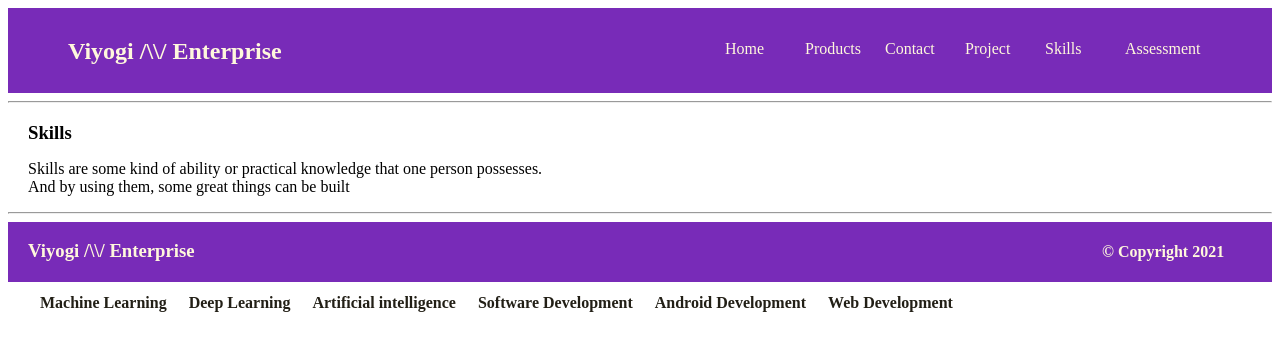
After one commit to LALalitViyogi/Web-Dev-Work, a Flask app: page /skills in a window 1280 px wide. The commit adds this page. Shown: the top 351 px of the page. Run offline with Flask 2, Linux system fonts and the light colour scheme.

Commit message:
Connected all headers links

```diff
--- a/Viyogi_Enterprise/main.py
+++ b/Viyogi_Enterprise/main.py
@@ -25,5 +25,13 @@ def products():
 def projects():
     return render_template('project.html')
 
+@app.route('/skills')
+def skill():
+    return render_template('skills.html')
+
+@app.route('/assessments')
+def assess():
+    return render_template('assessments.html')
+
 if "__name__"=="__main__":
     app.run(debug=True)
--- /dev/null
+++ b/Viyogi_Enterprise/templates/assessments.html
@@ -0,0 +1,4 @@
+{% extends "index.html" %}
+{% block contents %}
+<p>this is working page</p>
+{% endblock %}
--- a/Viyogi_Enterprise/templates/index.html
+++ b/Viyogi_Enterprise/templates/index.html
@@ -14,8 +14,8 @@
                     <td style="padding:10px;width: 60px;display:block;float: left;"><a href="{{url_for('products')}}" style="color: cornsilk;padding:5px;text-decoration: none;">Products</a></td>
                     <td style="padding:10px;width: 60px;display:block;float: left;"><a href="{{url_for('cont')}}" style="color: cornsilk;padding:5px;text-decoration: none;">Contact</a></td>
                     <td style="padding:10px;width: 60px;display:block;float: left;"><a href="{{url_for('projects')}}" style="color: cornsilk;padding:5px;text-decoration: none;">Project</a></td>
-                    <td style="padding:10px;width: 60px;display:block;float: left;"><a href="https://www.google.com/" style="color: cornsilk;padding:5px;text-decoration: none;">Skills</a></td>
-                    <td style="padding:10px;width: 60px;display:block;float: left;"><a href="https://www.google.com/" style="color: cornsilk;padding:5px;text-decoration: none;">Assessment</a></td>
+                    <td style="padding:10px;width: 60px;display:block;float: left;"><a href="{{url_for('skill')}}" style="color: cornsilk;padding:5px;text-decoration: none;">Skills</a></td>
+                    <td style="padding:10px;width: 60px;display:block;float: left;"><a href="{{url_for('assess')}}" style="color: cornsilk;padding:5px;text-decoration: none;">Assessment</a></td>
                 </tr>
             </table>
         </header>
@@ -29,7 +29,7 @@
                 <h4 style="color: cornsilk;margin-left: 20px;width:170px; font: size 12px; float:right;">&#169; Copyright 2021</h4>
             </div>
             <div>
-                <table style="margin-left: 20px;">
+                <table style="margin-left: 20px; min-width:525px;">
                     <tr>
                         <td style="padding: 10px; margin-left:15px ; margin-right: 15px;"><a href="#" style="color: rgb(34, 31, 22);text-decoration: none;"><b>Machine Learning</b></a></td>
                         <td style="padding: 10px; margin-left:15px ; margin-right: 10px;"><a href="#" style="color: rgb(34, 31, 22);text-decoration: none;"><b>Deep Learning</b></a></td>
--- /dev/null
+++ b/Viyogi_Enterprise/templates/skills.html
@@ -0,0 +1,5 @@
+{% extends "index.html" %}
+{% block contents %}
+<h3 style=" margin-left:20px;margin-bottom:10px;">Skills</h3>
+<p style=" margin-left:20px;">Skills are some kind of ability or practical knowledge that one person possesses.<br>And by using them, some great things can be built</p>
+{% endblock %}
```
Also changed, not shown: README.md.
